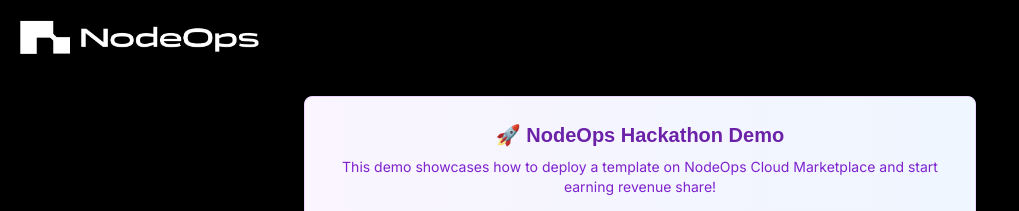
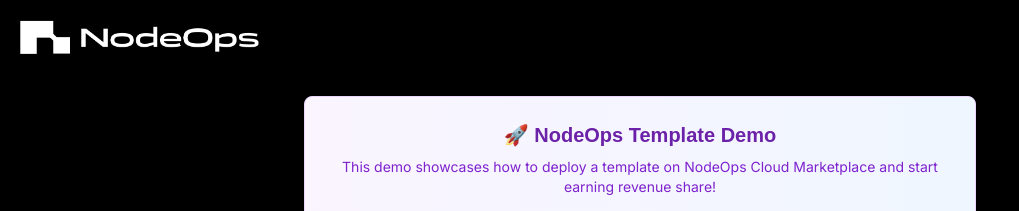
Before and after one commit to NodeOps-app/Nodeops-Template-Example-App, a Next.js app: page / in a window 1280 px wide. Shown: the top 211 px of the page, without its empty margins (0-1019 px from the left). Built offline with nearby package versions, Linux system fonts and the light colour scheme.

Commit message:
updated dockerfile and docs

```diff
--- a/app/page.tsx
+++ b/app/page.tsx
@@ -105,7 +105,7 @@ export default function Page() {
         <Card className="bg-gradient-to-r from-purple-50 to-blue-50 border-purple-200 mb-6">
           <CardContent className="pt-6">
             <div className="text-center mb-4">
-              <h2 className="text-xl font-bold text-purple-800 mb-2">🚀 NodeOps Hackathon Demo</h2>
+              <h2 className="text-xl font-bold text-purple-800 mb-2">🚀 NodeOps Template Demo</h2>
               <p className="text-purple-700 text-sm">
                 This demo showcases how to deploy a template on NodeOps Cloud Marketplace and start earning revenue share!
               </p>
```
Also changed, not shown: 2 other files (tests, documents, lock files or other folders).
